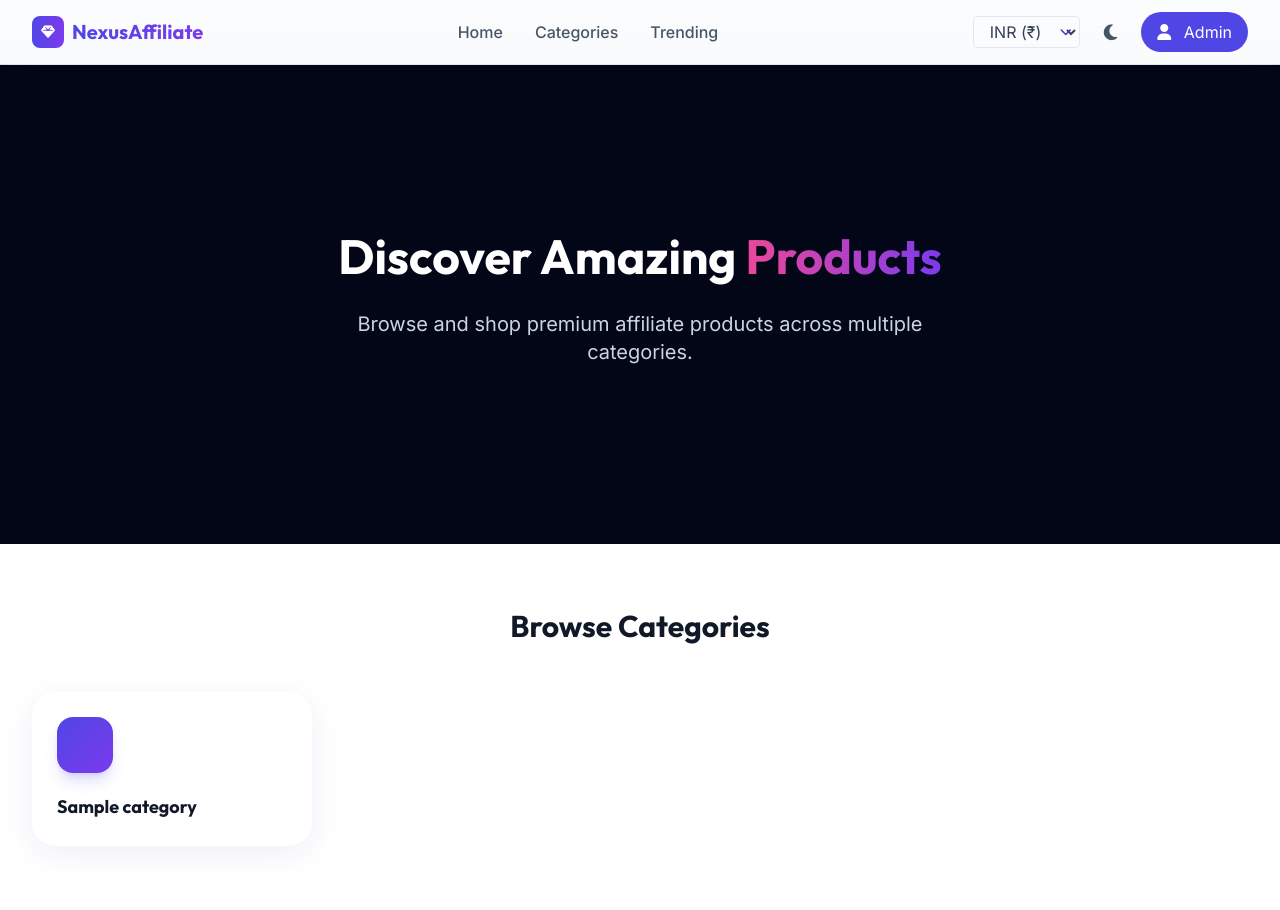
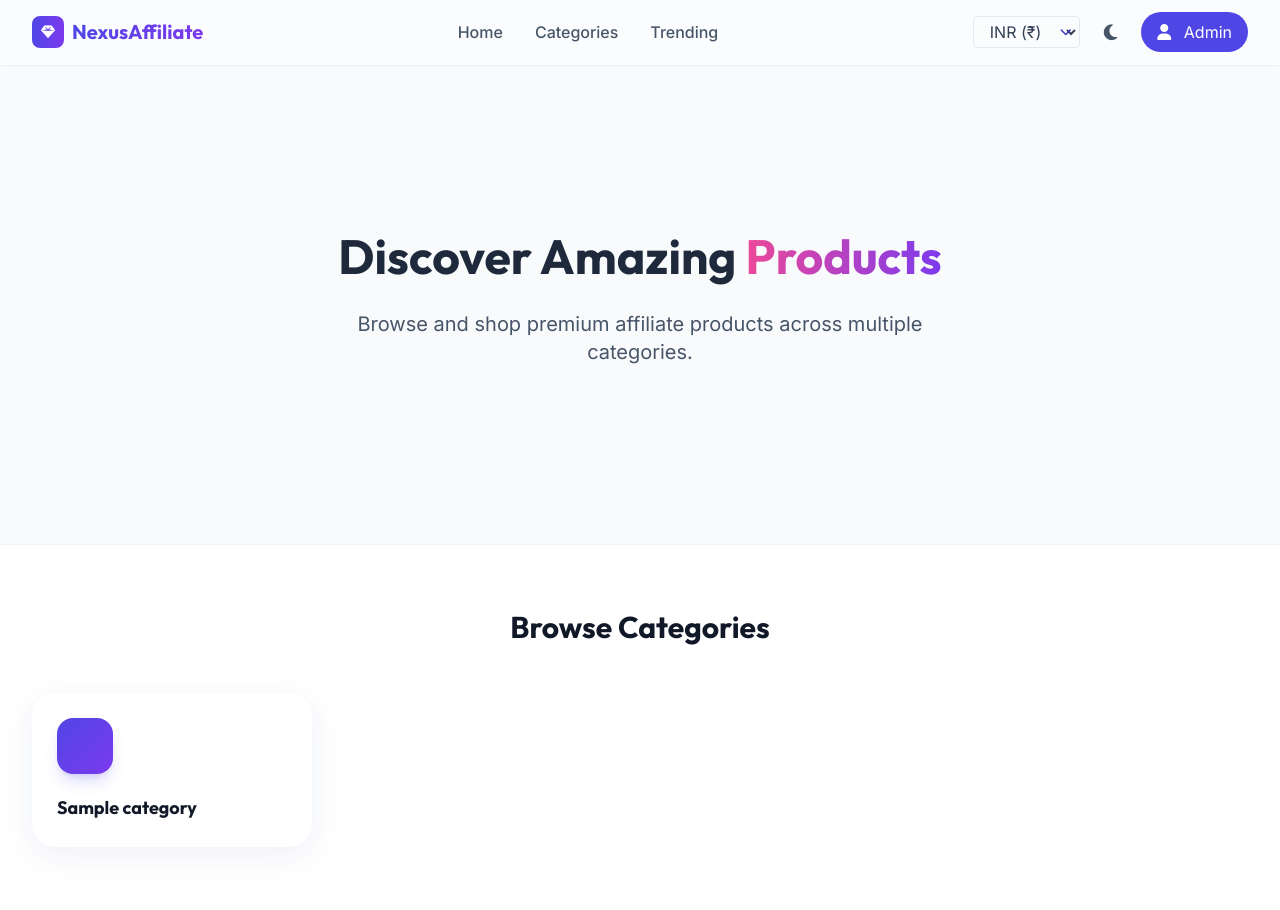
Before and after one commit to mayank018-tech/affiliate-marketing-website, a Node server app: template views/index.ejs in a window 1280 px wide. Shown: the top 910 px of the page. Run offline with Node 20, Linux system fonts and the light colour scheme; the template is opened without the code that fills it: most values are stand-ins (such as "Sample title", 1, 10 or a date in 2020); grey boxes marked "Sample" are stand-in pictures; some libraries are stand-ins or nearby versions.

Commit message:
feat: add touch swipe and dynamic color mode support to homepage slideshow

```diff
--- a/views/index.ejs
+++ b/views/index.ejs
@@ -1,5 +1,5 @@
 <!-- Hero Slideshow Section -->
-<section class="relative w-full overflow-hidden bg-slate-950 pt-8 pb-12 transition-colors duration-300">
+<section class="relative w-full overflow-hidden bg-slate-50 dark:bg-slate-950 pt-8 pb-12 border-b border-slate-100 dark:border-slate-900 transition-colors duration-300">
     <% if (typeof slideshowProducts !== 'undefined' && slideshowProducts.length > 0) { %>
         <!-- Slideshow Wrapper -->
         <div id="hero-slideshow" class="relative max-w-7xl mx-auto px-4 sm:px-6 lg:px-8 h-[620px] sm:h-[560px] lg:h-[550px] xl:h-[600px] rounded-3xl overflow-hidden group">
@@ -9,23 +9,23 @@
                 <% slideshowProducts.forEach((product, index) => { %>
                     <div class="slide absolute inset-0 w-full h-full opacity-0 pointer-events-none transition-all duration-700 ease-in-out flex items-center <%= index === 0 ? 'opacity-100 pointer-events-auto z-10' : '' %>" data-index="<%= index %>">
                         <!-- Blurred Background Image for depth -->
-                        <div class="absolute inset-0 bg-cover bg-center filter blur-3xl opacity-20 dark:opacity-30 scale-105" style="background-image: url('<%= product.cover_image %>');"></div>
+                        <div class="absolute inset-0 bg-cover bg-center filter blur-3xl opacity-10 dark:opacity-25 scale-105" style="background-image: url('<%= product.cover_image %>');"></div>
                         <!-- Subtle overlay gradient -->
-                        <div class="absolute inset-0 bg-gradient-to-b lg:bg-gradient-to-r from-slate-950 via-slate-950/80 to-transparent"></div>
+                        <div class="absolute inset-0 bg-gradient-to-b lg:bg-gradient-to-r from-slate-50 via-slate-50/80 to-transparent dark:from-slate-950 dark:via-slate-950/80 dark:to-transparent"></div>
 
                         <!-- Slide Content Grid -->
                         <div class="relative z-10 grid grid-cols-1 lg:grid-cols-12 gap-6 lg:gap-8 items-center justify-center w-full h-full px-4 sm:px-8 md:px-16 py-8">
 
-                            <!-- Product Image Showcase (Stacked first on mobile, right on desktop) -->
+                            <!-- Product Image Showcase -->
                             <div class="order-1 lg:order-2 lg:col-span-5 flex justify-center relative">
-                                <div class="absolute inset-0 bg-gradient-to-tr from-primary/30 to-secondary/30 rounded-3xl blur-2xl animate-pulse-slow"></div>
+                                <div class="absolute inset-0 bg-gradient-to-tr from-primary/20 to-secondary/20 dark:from-primary/30 dark:to-secondary/30 rounded-3xl blur-2xl animate-pulse-slow"></div>
                                 <div class="relative glass-card p-2 sm:p-4 rounded-3xl border border-white/20 shadow-2xl hover:scale-[1.02] transition-transform duration-500">
                                     <img src="<%= product.cover_image %>" alt="<%= product.title %>" class="w-[150px] h-[150px] sm:w-[200px] sm:h-[200px] md:w-[240px] md:h-[240px] lg:w-[350px] lg:h-[350px] xl:w-[380px] xl:h-[380px] object-cover rounded-2xl shadow-lg">
                                 </div>
                             </div>
 
-                            <!-- Product Details (Stacked second on mobile, left on desktop) -->
-                            <div class="order-2 lg:order-1 lg:col-span-7 space-y-4 lg:space-y-6 text-white text-center lg:text-left flex flex-col items-center lg:items-start">
+                            <!-- Product Details -->
+                            <div class="order-2 lg:order-1 lg:col-span-7 space-y-4 lg:space-y-6 text-slate-900 dark:text-white text-center lg:text-left flex flex-col items-center lg:items-start">
                                 <% if (product.badge) { %>
                                     <span class="inline-block bg-gradient-to-r from-accent to-pink-500 text-white px-3.5 py-1 rounded-full text-xs font-bold uppercase tracking-wider shadow-lg shadow-pink-500/30">
                                         <%= product.badge %>
@@ -33,23 +33,23 @@
                                 <% } %>
 
                                 <div class="space-y-2">
-                                    <span class="text-xs sm:text-sm font-bold text-secondary tracking-widest uppercase block"><%= product.category_name %></span>
-                                    <h2 class="text-xl sm:text-2xl md:text-3xl lg:text-5xl font-extrabold tracking-tight leading-tight line-clamp-2 animate-slide-in">
+                                    <span class="text-xs sm:text-sm font-bold text-secondary dark:text-indigo-400 tracking-widest uppercase block"><%= product.category_name %></span>
+                                    <h2 class="text-xl sm:text-2xl md:text-3xl lg:text-5xl font-extrabold tracking-tight leading-tight line-clamp-2">
                                         <%= product.title %>
                                     </h2>
                                 </div>
 
-                                <p class="text-slate-300 text-xs sm:text-sm md:text-base leading-relaxed line-clamp-2 md:line-clamp-3 max-w-xl">
+                                <p class="text-slate-600 dark:text-slate-300 text-xs sm:text-sm md:text-base leading-relaxed line-clamp-2 md:line-clamp-3 max-w-xl">
                                     <%= product.description %>
                                 </p>
 
                                 <div class="flex flex-col sm:flex-row items-center gap-4 sm:gap-6 pt-2 lg:pt-4 w-full sm:w-auto">
                                     <div class="flex flex-col text-center sm:text-left">
-                                        <span class="text-[10px] sm:text-xs text-slate-400 uppercase tracking-wider">Best Deal</span>
-                                        <span class="text-2xl sm:text-3xl md:text-4xl font-extrabold text-white price-display" data-price="<%= product.price %>">$<%= product.price %></span>
+                                        <span class="text-[10px] sm:text-xs text-slate-500 dark:text-slate-400 uppercase tracking-wider">Best Deal</span>
+                                        <span class="text-2xl sm:text-3xl md:text-4xl font-extrabold text-slate-900 dark:text-white price-display" data-price="<%= product.price %>">$<%= product.price %></span>
                                     </div>
                                     <div class="flex gap-3 w-full sm:w-auto justify-center sm:justify-start">
-                                        <a href="/product/<%= product.slug %>" class="bg-white/10 hover:bg-white/20 text-white px-5 sm:px-8 py-2.5 sm:py-3.5 rounded-full font-bold border border-white/20 hover:border-white/40 backdrop-blur-md transition-all duration-300 text-center text-xs sm:text-sm flex-1 sm:flex-none">
+                                        <a href="/product/<%= product.slug %>" class="bg-slate-200/60 hover:bg-slate-200 dark:bg-white/10 dark:hover:bg-white/20 text-slate-800 dark:text-white px-5 sm:px-8 py-2.5 sm:py-3.5 rounded-full font-bold border border-slate-350/50 dark:border-white/20 backdrop-blur-md transition-all duration-300 text-center text-xs sm:text-sm flex-1 sm:flex-none">
                                             Details
                                         </a>
                                         <a href="<%= product.affiliate_link %>" target="_blank" rel="noopener noreferrer" class="bg-gradient-to-r from-primary to-secondary hover:from-indigo-600 hover:to-violet-700 text-white px-5 sm:px-8 py-2.5 sm:py-3.5 rounded-full font-bold shadow-lg shadow-primary/30 transition-all duration-300 flex items-center justify-center text-xs sm:text-sm flex-1 sm:flex-none">
@@ -75,7 +75,7 @@
             <!-- Slide Indicators/Dots -->
             <div class="absolute bottom-4 sm:bottom-6 left-1/2 -translate-x-1/2 flex items-center gap-2 z-20">
                 <% slideshowProducts.forEach((_, index) => { %>
-                    <button class="slide-dot w-2 h-2 sm:w-2.5 sm:h-2.5 rounded-full bg-white/30 hover:bg-white/60 transition-all duration-300 cursor-pointer <%= index === 0 ? 'bg-white w-5 sm:w-6' : '' %>" data-index="<%= index %>"></button>
+                    <button class="slide-dot w-2 h-2 sm:w-2.5 sm:h-2.5 rounded-full bg-slate-400/50 dark:bg-white/30 hover:bg-slate-400 dark:hover:bg-white/60 transition-all duration-300 cursor-pointer <%= index === 0 ? 'bg-slate-900 dark:bg-white w-5 sm:w-6' : '' %>" data-index="<%= index %>"></button>
                 <% }) %>
             </div>
 
@@ -102,8 +102,8 @@
                         slide.classList.add('opacity-0', 'pointer-events-none');
                     });
                     dots.forEach(dot => {
-                        dot.classList.remove('bg-white', 'w-6');
-                        dot.classList.add('bg-white/30');
+                        dot.classList.remove('bg-slate-900', 'bg-white', 'w-5', 'w-6');
+                        dot.classList.add('bg-slate-400/50', 'dark:bg-white/30');
                     });
 
                     currentSlide = (index + slides.length) % slides.length;
@@ -111,8 +111,14 @@
                     slides[currentSlide].classList.remove('opacity-0', 'pointer-events-none');
                     slides[currentSlide].classList.add('opacity-100', 'pointer-events-auto', 'z-10');
 
-                    dots[currentSlide].classList.remove('bg-white/30');
-                    dots[currentSlide].classList.add('bg-white', 'w-6');
+                    const activeDot = dots[currentSlide];
+                    activeDot.classList.remove('bg-slate-400/50', 'dark:bg-white/30');
+                    // Choose class based on active theme
+                    if (document.documentElement.classList.contains('dark')) {
+                        activeDot.classList.add('bg-white', 'w-6');
+                    } else {
+                        activeDot.classList.add('bg-slate-900', 'w-5');
+                    }
                 }
 
                 function nextSlide() {
@@ -159,16 +165,51 @@
                     container.addEventListener('mouseleave', startAutoPlay);
                 }
 
+                // --- Mobile Touch Swipe Support ---
+                let touchStartX = 0;
+                let touchEndX = 0;
+
+                if (container) {
+                    container.addEventListener('touchstart', (e) => {
+                        touchStartX = e.changedTouches[0].screenX;
+                    }, { passive: true });
+
+                    container.addEventListener('touchend', (e) => {
+                        touchEndX = e.changedTouches[0].screenX;
+                        handleSwipe();
+                    }, { passive: true });
+                }
+
+                function handleSwipe() {
+                    const threshold = 55; // swipe distance threshold
+                    const swipeDistance = touchEndX - touchStartX;
+
+                    if (Math.abs(swipeDistance) > threshold) {
+                        if (swipeDistance < 0) {
+                            nextSlide();
+                        } else {
+                            prevSlide();
+                        }
+                        startAutoPlay();
+                    }
+                }
+
+                // Listen to dark mode changes to update dot indicator styling dynamically
+                const observer = new MutationObserver(() => {
+                    showSlide(currentSlide);
+                });
+                observer.observe(document.documentElement, { attributes: true, attributeFilter: ['class'] });
+
                 startAutoPlay();
             });
         </script>
     <% } else { %>
         <div class="max-w-7xl mx-auto px-4 sm:px-6 lg:px-8 h-[400px] flex items-center justify-center text-center">
             <div class="space-y-6">
-                <h1 class="text-5xl font-bold text-white leading-tight">
+                <h1 class="text-5xl font-bold text-slate-800 dark:text-white leading-tight">
                     Discover Amazing <span class="bg-gradient-to-r from-accent to-secondary bg-clip-text text-transparent">Products</span>
                 </h1>
-                <p class="text-xl text-slate-300 max-w-xl mx-auto">
+                <p class="text-xl text-slate-600 dark:text-slate-300 max-w-xl mx-auto">
                     Browse and shop premium affiliate products across multiple categories.
                 </p>
             </div>
```
